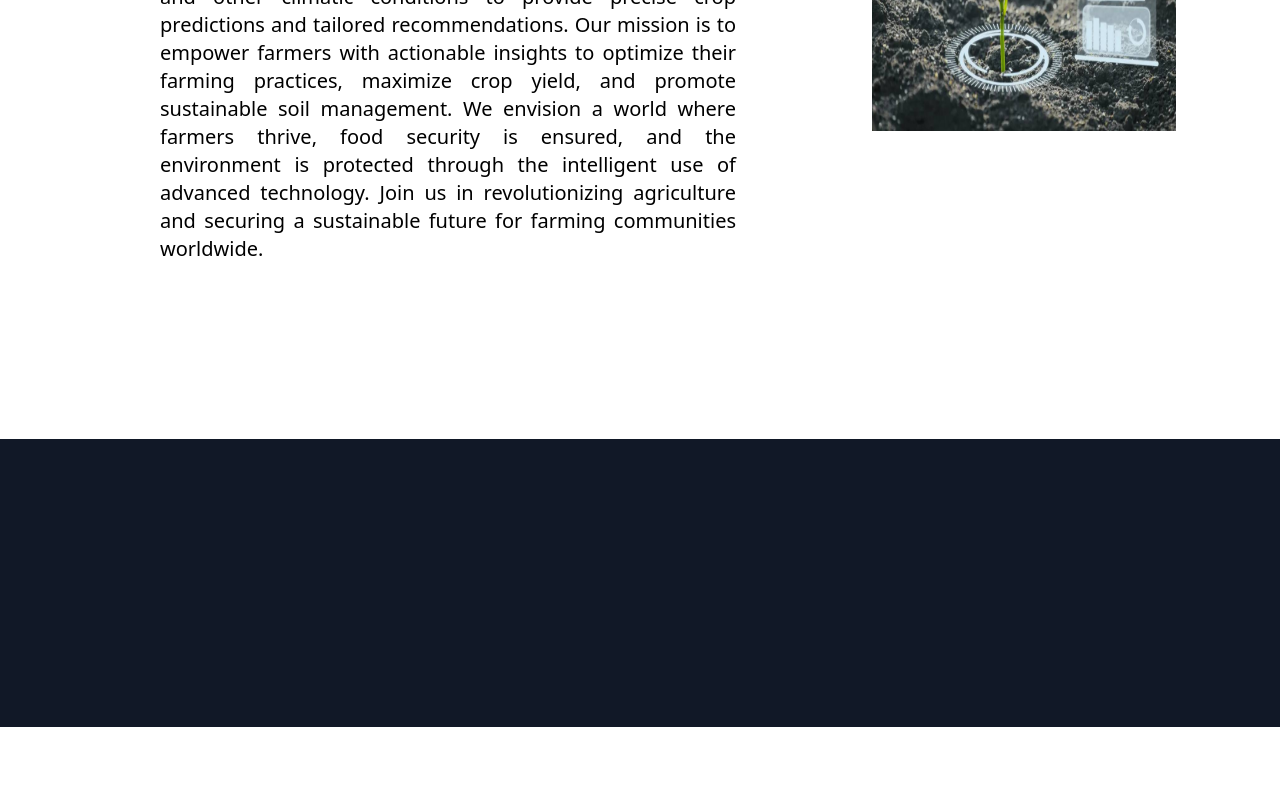
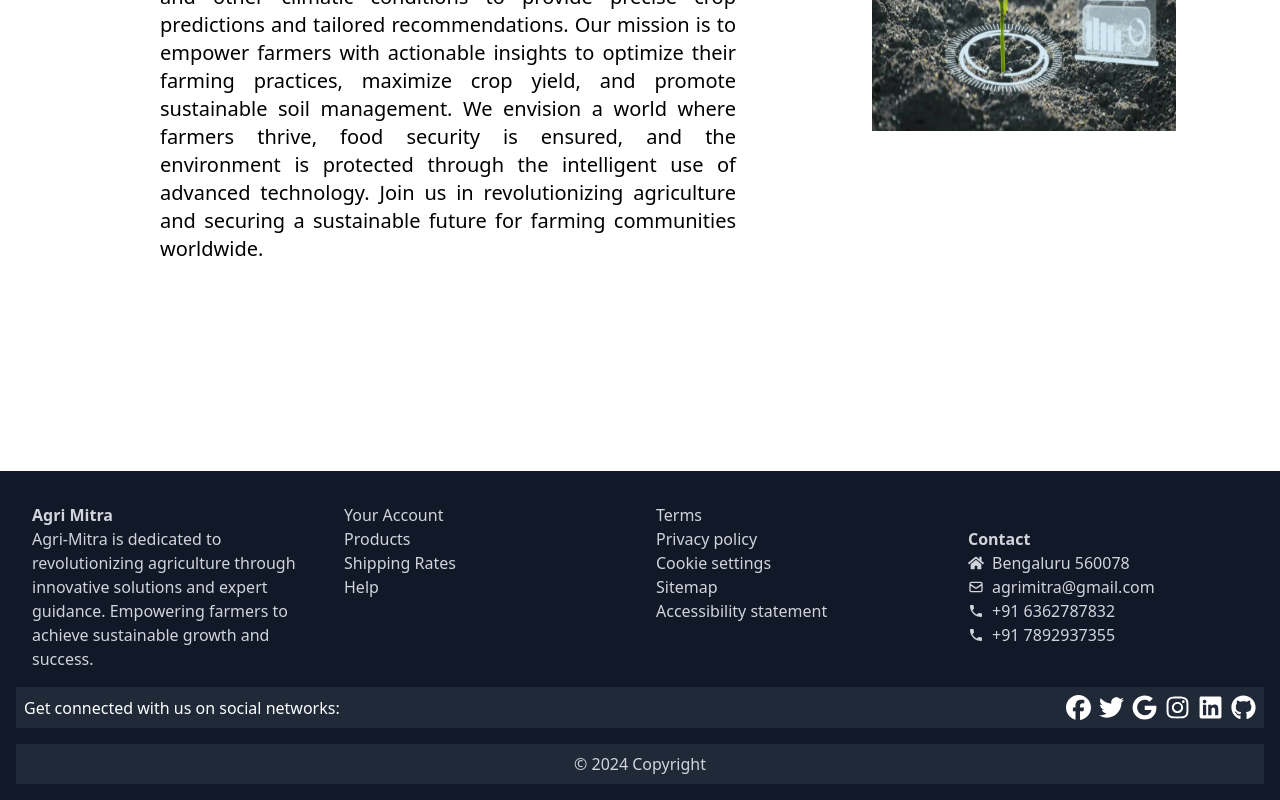
Before and after one commit to Avinashs7/Agri-Mitra, a React (Vite) app in the folder client/: page / in a window 1280 px wide. Shown: the part 2583-3383 px from the top of the page. Before the commit the page ends 3310 px from the top, so only its background shows below. Built offline with nearby package versions, Linux system fonts and the light colour scheme.

Commit message:
Footer update

```diff
--- a/client/src/App.jsx
+++ b/client/src/App.jsx
@@ -17,6 +17,7 @@
 import { useEffect, useState } from 'react'
 import { createBrowserRouter, RouterProvider } from 'react-router-dom'
 import Question from './components/Question'
+import Dropdown from './components/Dropdown'
 
 function App() {
   const [user,setUser]=useState();
@@ -94,6 +95,11 @@
       <Navbar />
       <Question />
       </>
+    },
+    {
+      path: '/dropdown',
+      element:
+      <Dropdown />
     }
   ])
   return (
--- /dev/null
+++ b/client/src/components/Dropdown.jsx
@@ -0,0 +1,33 @@
+import React from 'react'
+
+const Dropdown = () => {
+  return (
+    <div>
+      <div class="relative inline-block text-left">
+  <div>
+    <button type="button" class="inline-flex w-full justify-center gap-x-1.5 rounded-md bg-white px-3 py-2 text-sm font-semibold text-gray-900 shadow-sm ring-1 ring-inset ring-gray-300 hover:bg-gray-50" id="menu-button" aria-expanded="true" aria-haspopup="true">
+      Options
+      <svg class="-mr-1 h-5 w-5 text-gray-400" viewBox="0 0 20 20" fill="currentColor" aria-hidden="true">
+        <path fill-rule="evenodd" d="M5.23 7.21a.75.75 0 011.06.02L10 11.168l3.71-3.938a.75.75 0 111.08 1.04l-4.25 4.5a.75.75 0 01-1.08 0l-4.25-4.5a.75.75 0 01.02-1.06z" clip-rule="evenodd" />
+      </svg>
+    </button>
+  </div>
+
+
+  <div class="absolute right-0 z-10 mt-2 w-56 origin-top-right rounded-md bg-white shadow-lg ring-1 ring-black ring-opacity-5 focus:outline-none" role="menu" aria-orientation="vertical" aria-labelledby="menu-button" tabindex="-1">
+    <div class="py-1" role="none">
+      <a href="#" class="block px-4 py-2 text-sm text-gray-700" role="menuitem" tabindex="-1" id="menu-item-0">Account settings</a>
+      <a href="#" class="block px-4 py-2 text-sm text-gray-700" role="menuitem" tabindex="-1" id="menu-item-1">Support</a>
+      <a href="#" class="block px-4 py-2 text-sm text-gray-700" role="menuitem" tabindex="-1" id="menu-item-2">License</a>
+      <form method="POST" action="#" role="none">
+        <button type="submit" class="block w-full px-4 py-2 text-left text-sm text-gray-700" role="menuitem" tabindex="-1" id="menu-item-3">Sign out</button>
+      </form>
+    </div>
+  </div>
+</div>
+
+    </div>
+  )
+}
+
+export default Dropdown
--- a/client/src/components/Footer.jsx
+++ b/client/src/components/Footer.jsx
@@ -1,12 +1,81 @@
 import React from 'react'
-import '../App.css'
+
+import { FaFacebook } from "react-icons/fa6";
+import { FaTwitter } from "react-icons/fa";
+import { FaGoogle } from "react-icons/fa";
+import { FaInstagram } from "react-icons/fa";
+import { FaLinkedin } from "react-icons/fa";
+import { FaGithub } from "react-icons/fa";
+import { FaHome } from "react-icons/fa";
+import { HiOutlineMail } from "react-icons/hi";
+import { IoMdCall } from "react-icons/io";
 
 const Footer = () => {
   return (
     <div>
-        <div className='h-72 bg-gray-900 w-full'>
-
+        <footer className="text-center text-lg-start text-gray-300 bg-gray-900 p-4 mt-8">
+        <section className="footer-element">
+          <div className="container mx-auto text-center md:text-left mt-4">
+            <div className="flex flex-wrap justify-center md:justify-start">
+              <div className="w-full md:w-1/3 lg:w-1/4 px-4 mb-4 md:mb-0">
+                <h6 className="text-uppercase font-bold">Agri Mitra</h6>
+                <p>
+               Agri-Mitra is dedicated to revolutionizing agriculture through innovative solutions and expert guidance. Empowering
+                farmers to achieve sustainable growth and success.
+                </p>
+              </div>
+              <div className="w-full md:w-1/4 px-4 mb-4 md:mb-0">
+                <p><a href="#!">Your Account</a></p>
+                <p><a href="#!">Products</a></p>
+                <p><a href="#!">Shipping Rates</a></p>
+                <p><a href="#!">Help</a></p>
+              </div>
+              <div className="w-full md:w-1/4 px-4 mb-4 md:mb-0">
+                <p><a href="#!">Terms</a></p>
+                <p><a href="#!">Privacy policy</a></p>
+                <p><a href="#!">Cookie settings</a></p>
+                <p><a href="#!">Sitemap</a></p>
+                <p><a href="#!">Accessibility statement</a></p>
+              </div>
+              <div className="flex flex-col items-start justify-center w-full md:w-1/4 px-4 mb-4 md:mb-0">
+                <h6 className="text-uppercase font-bold">Contact</h6>
+                <p className='flex flex-row justify-center items-center gap-2'><FaHome /><a>Bengaluru 560078</a></p>
+                <p className='flex flex-row justify-center items-center gap-2'><HiOutlineMail /><a href="mailto:agrimitra@gmail.com">agrimitra@gmail.com</a></p>
+                <p className='flex flex-row justify-center items-center gap-2'><IoMdCall /><a href="tel:6362787832">+91 6362787832</a></p>
+                <p className='flex flex-row justify-center items-center gap-2'><IoMdCall /><a href='tel:7892937355'>+91 7892937355</a></p>
+              </div>
+            </div>
+          </div>
+        </section>
+        <div className="flex justify-between items-center p-2 my-4 bg-gray-800">
+          <div className="text-white">
+            Get connected with us on social networks:
+          </div>
+          <div className="flex flex-row gap-2">
+            <a href="#" className="text-white">
+              <FaFacebook size={25}/>
+            </a>
+            <a href="#" className="text-white">
+              <FaTwitter size={25}/>
+            </a>
+            <a href="#" className="text-white">
+              <FaGoogle size={25}/>
+            </a>
+            <a href="#" className="text-white">
+              <FaInstagram size={25}/>
+            </a>
+            <a href="#" className="text-white">
+              <FaLinkedin size={25}/>
+            </a>
+            <a href="#" className="text-white">
+              <FaGithub size={25}/>
+            </a>
+          </div>
         </div>
+        <div className="text-center p-2 bg-gray-800 text-gray-300">
+          © 2024 Copyright
+        </div>
+      </footer>
     </div>
   )
 }
--- a/client/src/components/Navbar.jsx
+++ b/client/src/components/Navbar.jsx
@@ -1,10 +1,13 @@
-import React from 'react'
+import React, { useState } from 'react'
+import { MdOutlineKeyboardArrowDown } from "react-icons/md";
+import { MdKeyboardArrowUp } from "react-icons/md";
 
 import logo from '../images/Logo.jpg'
 import agri from '../images/agri.png'
 import { Link } from 'react-router-dom'
 
 const Navibar = ({user}) => {
+  const [isOpen, setIsOpen] = useState(false)
   return (
     <div>
       <header className="bg-gray-900">
@@ -21,11 +24,30 @@
             </div>
             {user?
               <div className="hidden lg:flex lg:flex-1 lg:justify-end">
+                {/* <button onClick={() =>{setIsOpen((prev) => !prev)}} className='rounded-md px-3 py-2 text-lg font-medium text-gray-300 hover:bg-gray-700 hover:text-white flex flex-row justify-center items-center gap-1'>
+                  {user}
+                  {
+                    isOpen ?
+                    <>
+                      <MdKeyboardArrowUp />
+                    </>
+                    :
+                    <>
+                      <MdOutlineKeyboardArrowDown />
+                    </>
+                  }
+                </button>
+                { isOpen &&
+                  <div>
+                    <button className='text-white mt-20'>Log Out</button>
+                  </div>
+                } */}
                 <p className="rounded-md px-3 py-2 text-lg font-medium text-gray-300 hover:bg-gray-700 hover:text-white">{user}</p>
+                <button onClick= {()=> {localStorage.clear()}}className="rounded-md px-3 py-2 text-lg font-medium text-gray-300 hover:bg-gray-700 hover:text-white">Log Out</button>
               </div>
             :
             <div className="hidden lg:flex lg:flex-1 lg:justify-end">
-                <Link to="/login" className="rounded-md px-3 py-2 text-lg font-medium text-gray-300 hover:bg-gray-700 hover:text-white">Log in <span aria-hidden="true">&rarr;</span></Link>
+              <Link to="/login" className="rounded-md px-3 py-2 text-lg font-medium text-gray-300 hover:bg-gray-700 hover:text-white">Log in <span aria-hidden="true">&rarr;</span></Link>
             </div>
             }
         </nav>
```
